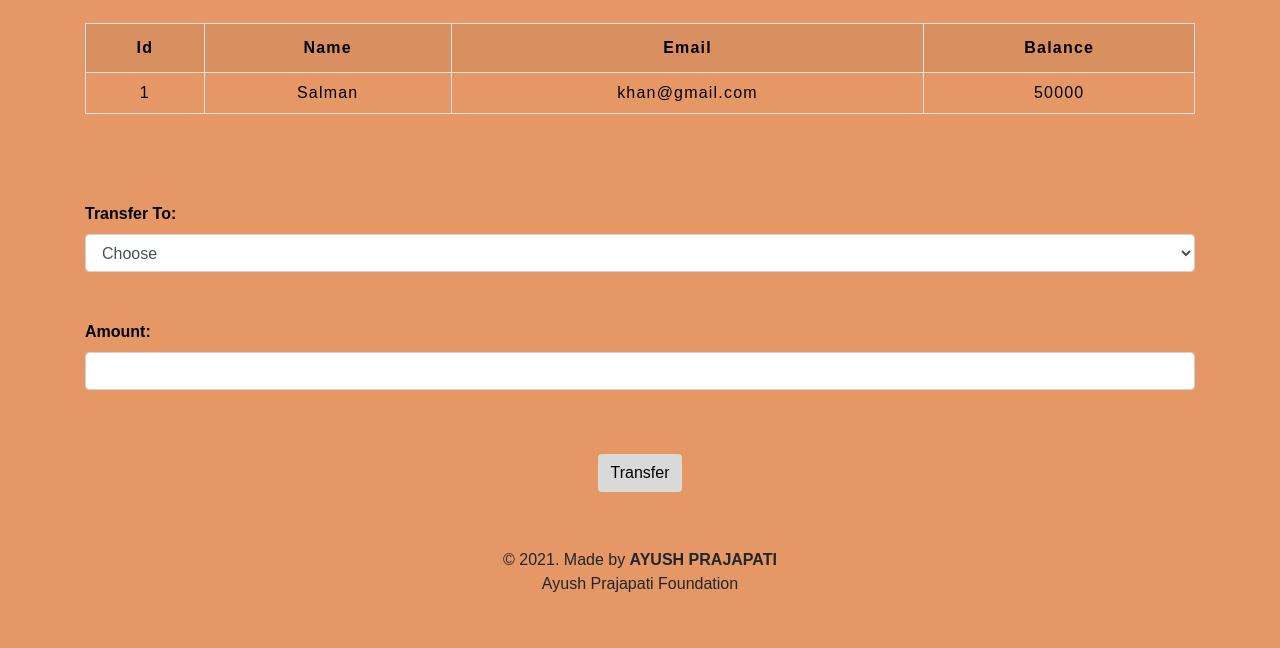
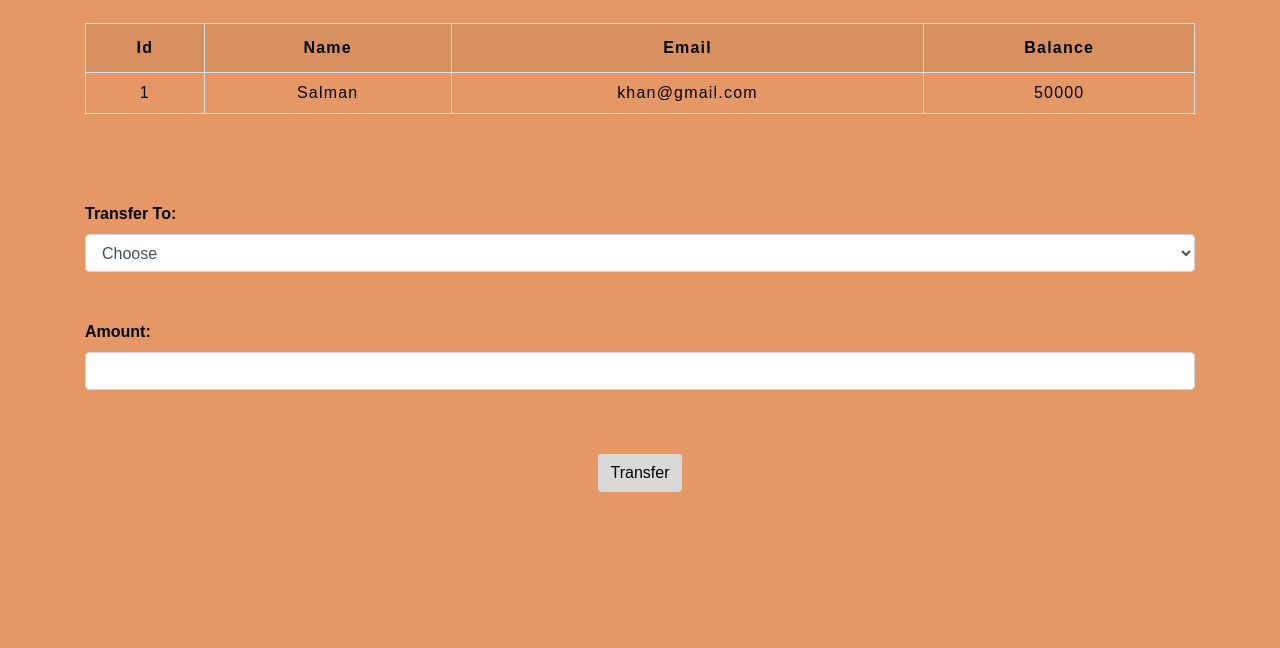
Before and after one commit to swastiksharma1999/Banking-System, a PHP site: page /selecteduserdetail.php?id=1 in a window 1280 px wide. Shown: the part 137-785 px from the top of the page. Run offline with PHP 8.4, Linux system fonts and the light colour scheme; data comes from the database, SQL or seed files in the repository.

Commit message:
Update selecteduserdetail.php

```diff
--- a/selecteduserdetail.php
+++ b/selecteduserdetail.php
@@ -177,7 +177,6 @@ if(isset($_POST['submit']))
         </form>
     </div>
     <footer class="text-center mt-5 py-2">
-            <p>&copy 2021. Made by <b>AYUSH PRAJAPATI</b> <br> Ayush Prajapati Foundation</p>
     </footer>
 <script src="https://code.jquery.com/jquery-3.5.1.slim.min.js" integrity="sha384-DfXdz2htPH0lsSSs5nCTpuj/zy4C+OGpamoFVy38MVBnE+IbbVYUew+OrCXaRkfj" crossorigin="anonymous"></script>
 <script src="https://cdn.jsdelivr.net/npm/bootstrap@4.5.3/dist/js/bootstrap.bundle.min.js" integrity="sha384-ho+j7jyWK8fNQe+A12Hb8AhRq26LrZ/JpcUGGOn+Y7RsweNrtN/tE3MoK7ZeZDyx" crossorigin="anonymous"></script>
```
